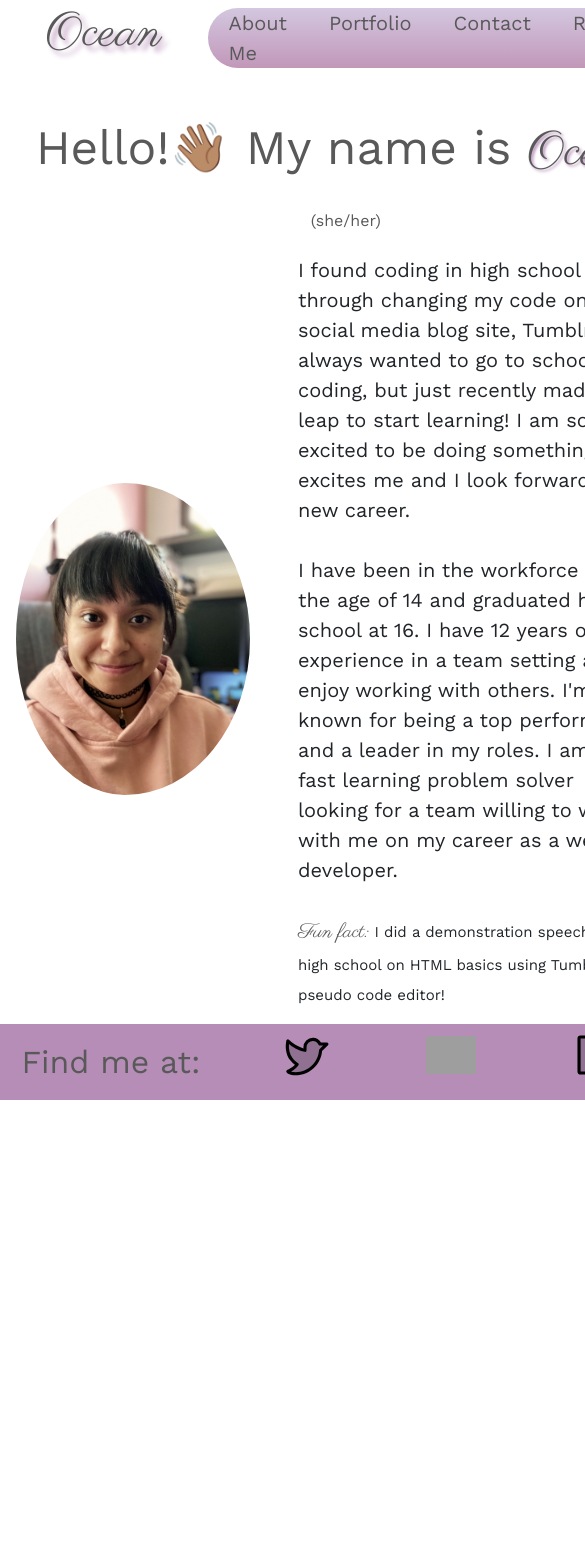
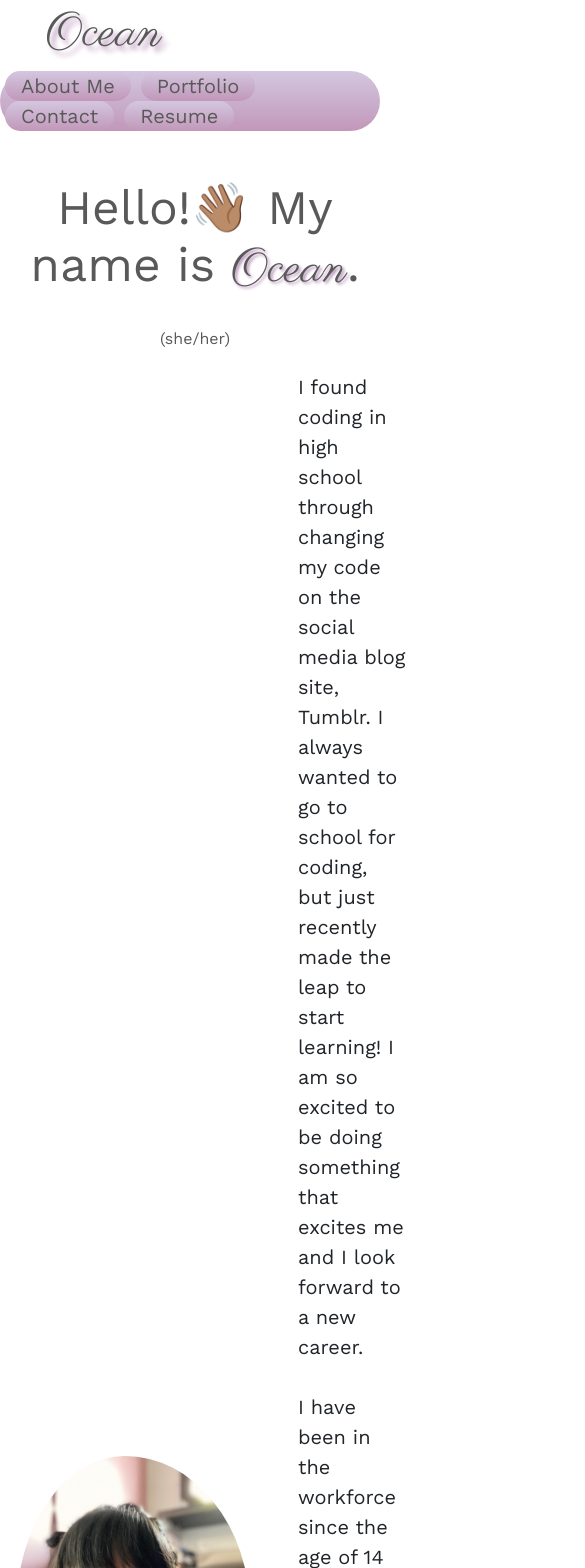
Before and after one commit to oceanlatte/my-react-portfolio, a React (Create React App) app: page / in a window 390 px wide. Shown: the top 1568 px of the page, 585 px wide, since content can reach past the window. Before the commit the page ends 1100 px from the top, so only its background shows below. Built offline with nearby package versions, Linux system fonts and the light colour scheme; grey boxes are pictures that could not be loaded.

Commit message:
made header, footer and each page fit to mobile EXCEPT about me page; added flex-wrap to each instance of d-flex

```diff
--- a/src/App.css
+++ b/src/App.css
@@ -14,7 +14,6 @@ body {
   font-family: var(--work-sans);
   font-size: 1.5rem;
   min-height: 100vh;
-  min-width: fit-content;
   display: flex;
   flex-direction: column;
 }
@@ -42,8 +41,6 @@ h1 a {
   /* backdrop-filter: blur(10px); */
 }
 
-
-
 /* -----UTILS------- */
 h2, h3, h4 {
   font-family: var(--work-sans);
@@ -65,10 +62,11 @@ h2, h3, h4 {
 
 header {
   padding-top: 5px;
+  /* max-width: fit-content; */
 }
 
 .nav-links {
-    font-family: var(--work-sans);
+  font-family: var(--work-sans);
   font-size: 1.25rem;
   background-image: var(--header-gradient);
   border-radius: 30px;
@@ -154,6 +152,10 @@ header {
   font-weight: bold;
 }
 
+.resume-headers {
+  font-size: 150%;
+}
+
 /* Resume styling helpers */
 .article-border {
   border: 10px solid red;
--- a/src/components/Footer.js
+++ b/src/components/Footer.js
@@ -5,9 +5,9 @@ import linkedInSvg from '../assets/images/footer-icons/linkedin-logo-duotone-svg
 
 function Footer() {
   return (
-    <footer className='py-1 d-flex justify-content-center align-items-center'>
+    <footer className='py-1 d-flex justify-content-center align-items-center flex-wrap'>
       Find me at:
-      <ul className='ul-footer d-flex'>
+      <ul className='ul-footer d-flex flex-wrap'>
         <li className='px-5'>
           <a href='https://twitter.com/oceanlatte222' target='_blank' rel='noreferrer'>
             <img src={twitterSvg} className='svg-container' alt='twitter logo'/>
--- a/src/components/Header.js
+++ b/src/components/Header.js
@@ -23,7 +23,7 @@ function Header(props) {
   }
 
   return (
-    <header className='d-flex justify-content-between align-items-center'>
+    <header className='d-flex flex-wrap justify-content-between align-items-center'>
       <h1 className='mx-3'>
         <a href='/' onClick={() => setLinkSelected(null)}>
           <span id='header-name'>Ocean</span></a>
--- a/src/components/Nav.js
+++ b/src/components/Nav.js
@@ -5,7 +5,7 @@ function Nav(props) {
   const { linkSelected, setLinkSelected, handleClick } = props;
 
   return (
-    <nav className='d-flex nav-links' >
+    <nav className='d-flex flex-wrap nav-links' >
       <a href={linkSelected} className='px-3 nav-links' onClick={handleClick} >
           About Me
         </a>
--- a/src/components/Project.js
+++ b/src/components/Project.js
@@ -47,9 +47,9 @@ function Project() {
 
 
   return (
-    <div className='card-container d-flex justify-content-around flex-wrap'>
+    <div className='card-container d-flex flex-wrap justify-content-around flex-wrap'>
     {projInfo.map((project) => (
-          <div className='card m-3 mx-5 col-lg-5 col-sm-10 p-3 flex-grow-1' id='card-styling' key={project.name}>
+          <div className='card m-3 mx-5 p-3 flex-grow-1' id='card-styling' key={project.name}>
             <h3><a href={project.link} target='_blank' rel='noreferrer'>{project.name}</a></h3>
             <p>View the <a href={project.gitHub}>GitHub repo</a></p>
             <img src={project.image} alt=''/>
--- a/src/pages/Contact.js
+++ b/src/pages/Contact.js
@@ -10,7 +10,7 @@ function Contact() {
     <main className='mt-4 ps-2 mb-2' id='contact'>
       <h2 className='section-title'>Contact</h2>
         <div>
-          <div className='d-flex justify-content-around py-4 text-center'>
+          <div className='d-flex flex-wrap justify-content-around py-4 text-center'>
             {/* Phone Contact Div  */}
             <div>
               <a href='tel:6088522565' className='href-contact'>
--- a/src/pages/Portfolio.js
+++ b/src/pages/Portfolio.js
@@ -3,8 +3,8 @@ import Project from '../components/Project';
 
 function Portfolio() {
   return (
-    <div className='mt-4 ps-3 portfolio-container' id='portfolio'>
-      <h2 className='section-title'>Portfolio</h2>
+    <div className='mt-4 portfolio-container' id='portfolio'>
+      <h2 className='section-title ps-3'>Portfolio</h2>
       <div>
         <Project/>
       </div>
--- a/src/pages/Resume.js
+++ b/src/pages/Resume.js
@@ -81,12 +81,12 @@ function Resume() {
       <p>Download a copy of my resume ✨<a href={require('../assets/files/ocean-veliz-resume.pdf')} download='ocean-veliz-resume'>
         here</a>
         ✨</p>
-      <article className='article-border d-flex flex-wrap '>
+      <article className='article-border d-flex flex-wrap'>
         {/* Start of Professional Cards  */}
         <div id='professional-cards' className='container-fluid container-border'>
           {/* Experience card */}
           <div className='card-container d-flex flex-wrap row row-border'>
-            <h3 className='mb-0 col-3 col-border'>Experience</h3>
+            <h3 className='mb-0 col-3 col-border resume-headers'>Experience</h3>
                 <div className='col-9 col-border'>
                 {experienceInfo.map((job) => (
                   <div className='card d-flex m-3'>
@@ -134,7 +134,7 @@ function Resume() {
         </div>
         <div className='text-center mt-3'>
           <h3><span id='mern-span'>MERN</span> Stack Developer</h3>
-          <ul className='list-group list-group-horizontal d-flex justify-content-center'>
+          <ul className='list-group list-group-horizontal d-flex justify-content-center flex-wrap'>
             {mernStack.map((skill) => (
               <li className='px-5 list-group-item'>{skill}</li>
             ))}
```
